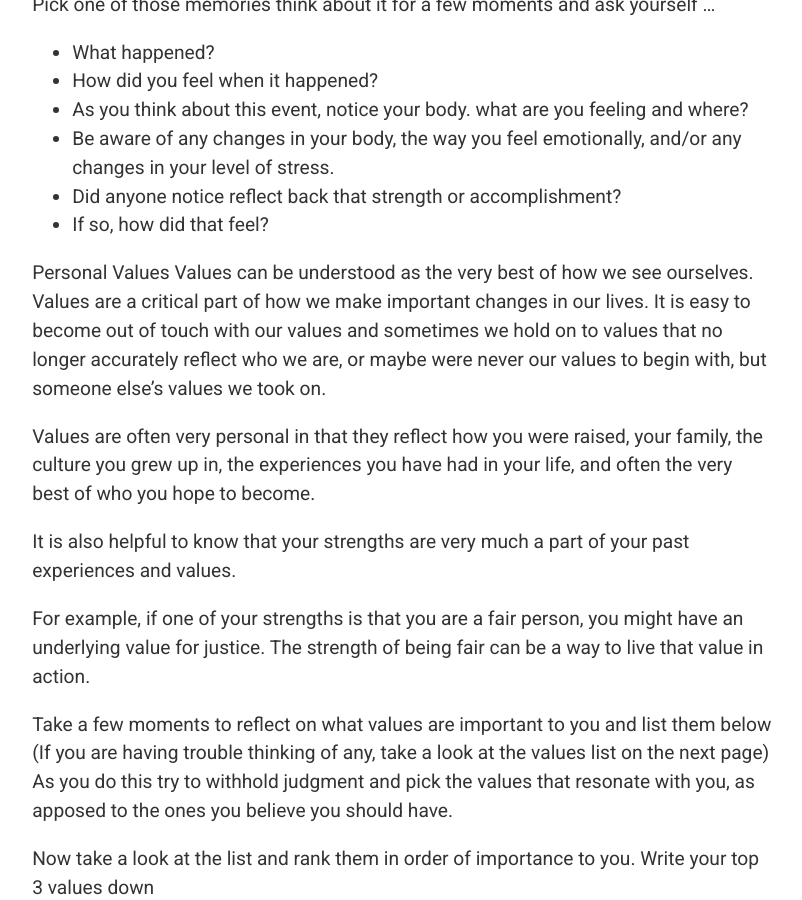
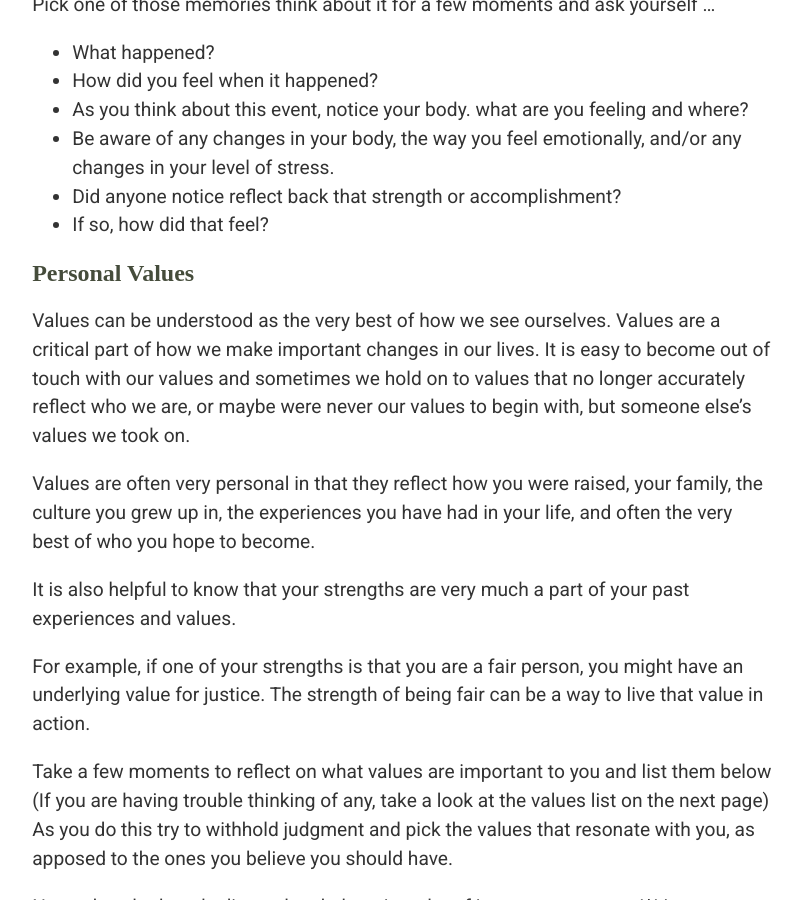
Before and after one commit to mtorres253/mtorres253.github.io, a Jekyll site: the page built from chapt-8/index.md, in a window 1280 px wide and 900 px high, scrolled down 2783 px. Shown: the whole window, without its empty margins (382-1184 px from the left). Built offline with Jekyll 4.4.1, drawn with Linux system fonts in a browser that asks for light colours; nearby versions of some CDN libraries.

```diff
--- a/chapt-8/index.md
+++ b/chapt-8/index.md
@@ -70,7 +70,7 @@ Now think of examples of times you have used at least 3 of the strengths you lis
 - Did anyone notice reflect back that strength or accomplishment?
 - If so, how did that feel?
 
-Personal Values
+## Personal Values
 Values can be understood as the very best of how we see ourselves. Values are a critical part of how we make important changes in our lives. It is easy to become out of touch with our values and sometimes we hold on to values that no longer accurately reflect who we are, or maybe were never our values to begin with, but someone else’s values we took on.
 
 Values are often very personal in that they reflect how you were raised, your family, the culture you grew up in, the experiences you have had in your life, and often the very best of who you hope to become.
```
